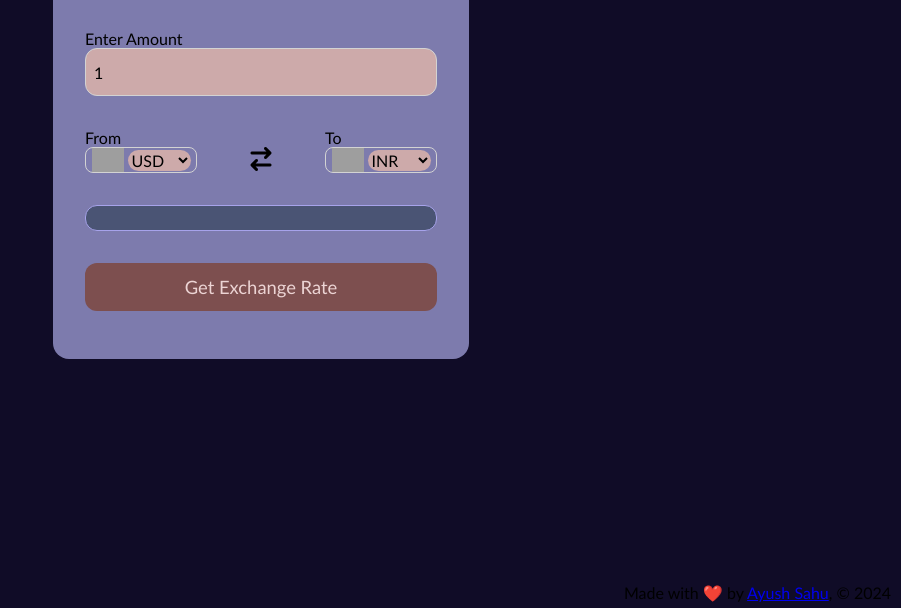
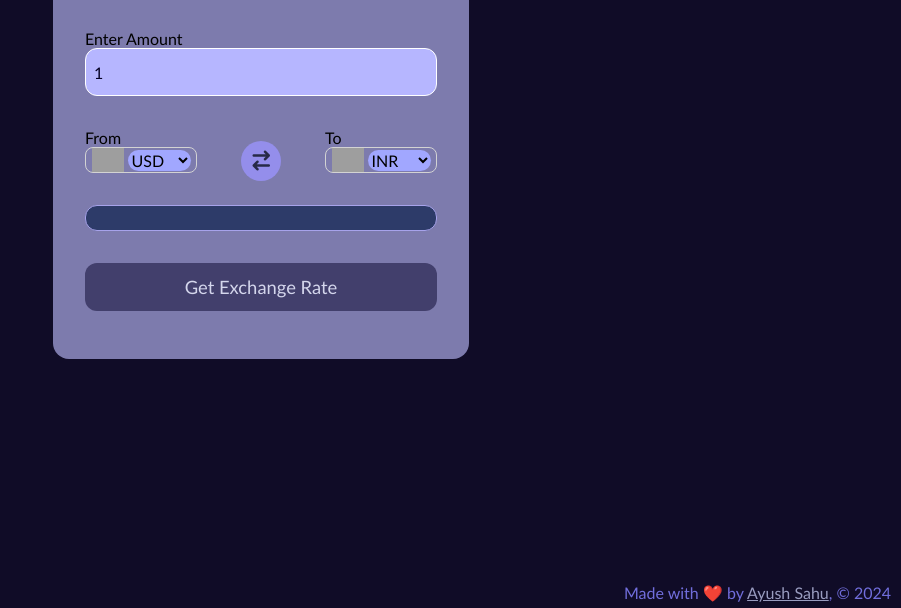
Before and after one commit to Murdock9803/currency-converter, a plain HTML site: page index.html in a window 1280 px wide. Shown: the part 192-800 px from the top of the page, without its empty margins (379-1280 px from the left). Drawn offline with Linux system fonts and the light colour scheme; no server answers; grey boxes are pictures that could not be loaded.

Commit message:
added exchange country name button

```diff
--- a/index.html
+++ b/index.html
@@ -37,7 +37,9 @@
               </div>
             </div>
 
-            <i class="fa-solid fa-arrow-right-arrow-left"></i>
+            <div class="exchange">
+              <i class="fa-solid fa-arrow-right-arrow-left"></i>
+            </div>
 
             <div class="to">
               <p>To</p>
--- a/script.js
+++ b/script.js
@@ -5,9 +5,16 @@ let btn = document.querySelector("form button");
 let fromCurrency = document.querySelector(".from select");
 let toCurrency = document.querySelector(".to select");
 let msg = document.querySelector(".msg");
+let rotatebtn = document.querySelector(".exchange");
 
 window.addEventListener("load", ()=>{
     convetedVal();
+})
+
+let angle = 0;
+rotatebtn.addEventListener("click", ()=>{
+    angle += 180;
+    rotatebtn.style.transform = `rotate(${angle}deg)`;
 })
 
 for (let select of dropdowns){
--- a/styles.css
+++ b/styles.css
@@ -39,8 +39,9 @@ input {
 }
 
 form input {
-  background-color: #cdaaaa;
-  border: 1px solid lightgray;
+  background-color: #b6b6ff;
+  border: 1px solid rgb(255, 255, 255);
+  color: #050023;
   font-size: 1rem;
   height: 3rem;
   padding-left: 0.5rem;
@@ -75,12 +76,44 @@ form input {
 .select-container select {
   font-size: 1rem;
   width: auto;
-  background-color: #cdaaaa;
+  background-color: #a1a7ff;
+}
+
+.exchange {
+  border-radius: 100%;
+  background-color: #948eeb;
+  height: 40px;
+  width: 40px;
+  position: relative;
+  top: 10px;
+}
+
+.rotation {
+  transform: rotateZ(180deg);
+  transition-duration: 2s;
+}
+
+.exchange:hover {
+  background-color: #232046;
+  transition-duration: 2s;
+}
+
+.exchange:hover i {
+  color: #948eeb;
+  transition-duration: 2s;
+}
+
+.exchange i {
+  position: absolute;
+  top: -6px;
+  left: 11.5px;
+  color: #272a47;
+  font-size: 20px;
 }
 
 .msg {
   margin: 2rem 0 2rem 0;
-  background-color: rgb(74, 84, 116);
+  background-color: rgb(45, 59, 105);
   border-radius: 0.75rem;
   padding: 0.75rem;
   color: #c2c0ff;
@@ -89,15 +122,15 @@ form input {
 
 form button {
   height: 3rem;
-  background-color: #7d4f4f;
-  color: #ecd4d4;
+  background-color: #423f6c;
+  color: #d4d6ec;
   font-size: 1.15rem;
   cursor: pointer;
   transition: all ease 0.5s;
 }
 
 form button:hover {
-    background-color: #583030;
+    background-color: #232046;
 }
 
 .footer {
@@ -106,4 +139,9 @@ form button:hover {
   right: 0;
   margin-right: 10px;
   margin-bottom: 5px;
+  color: #716edc;
 }
+
+.footer a {
+  color: #999cc0;
+}
```
